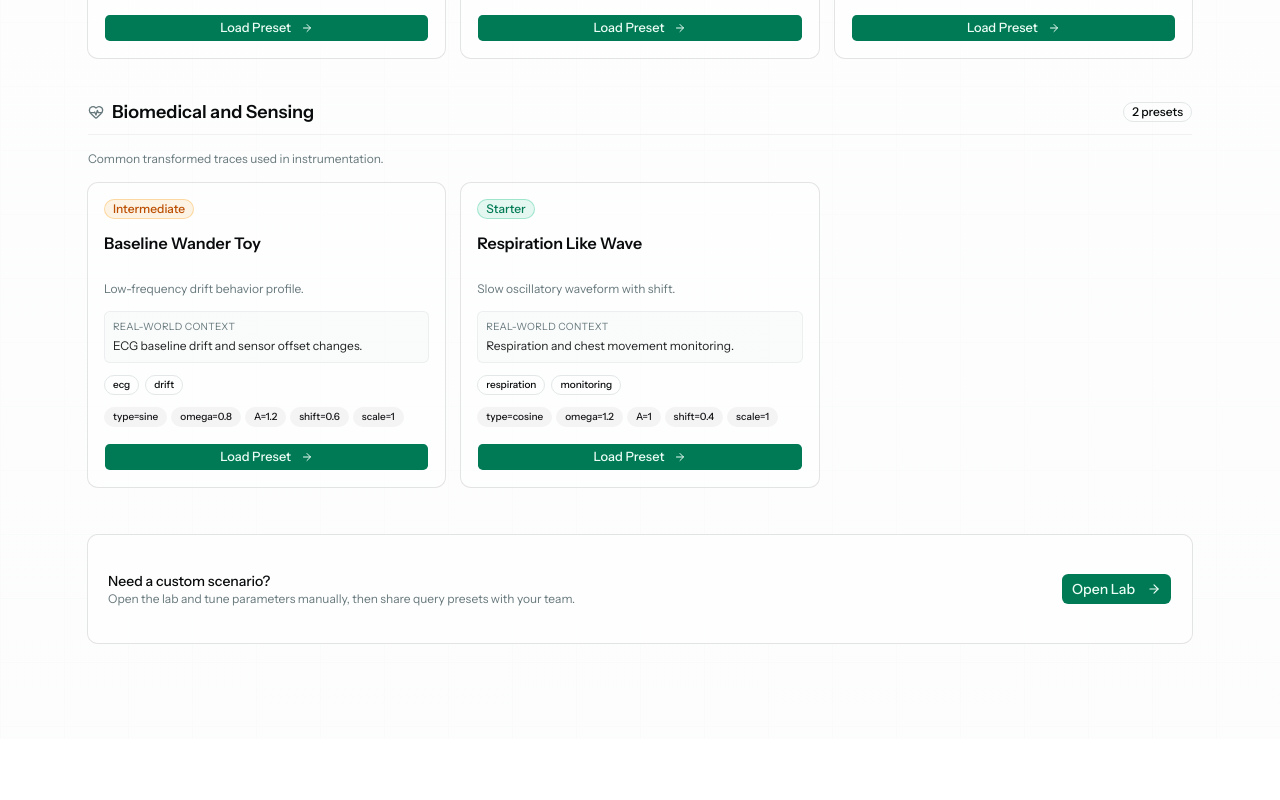
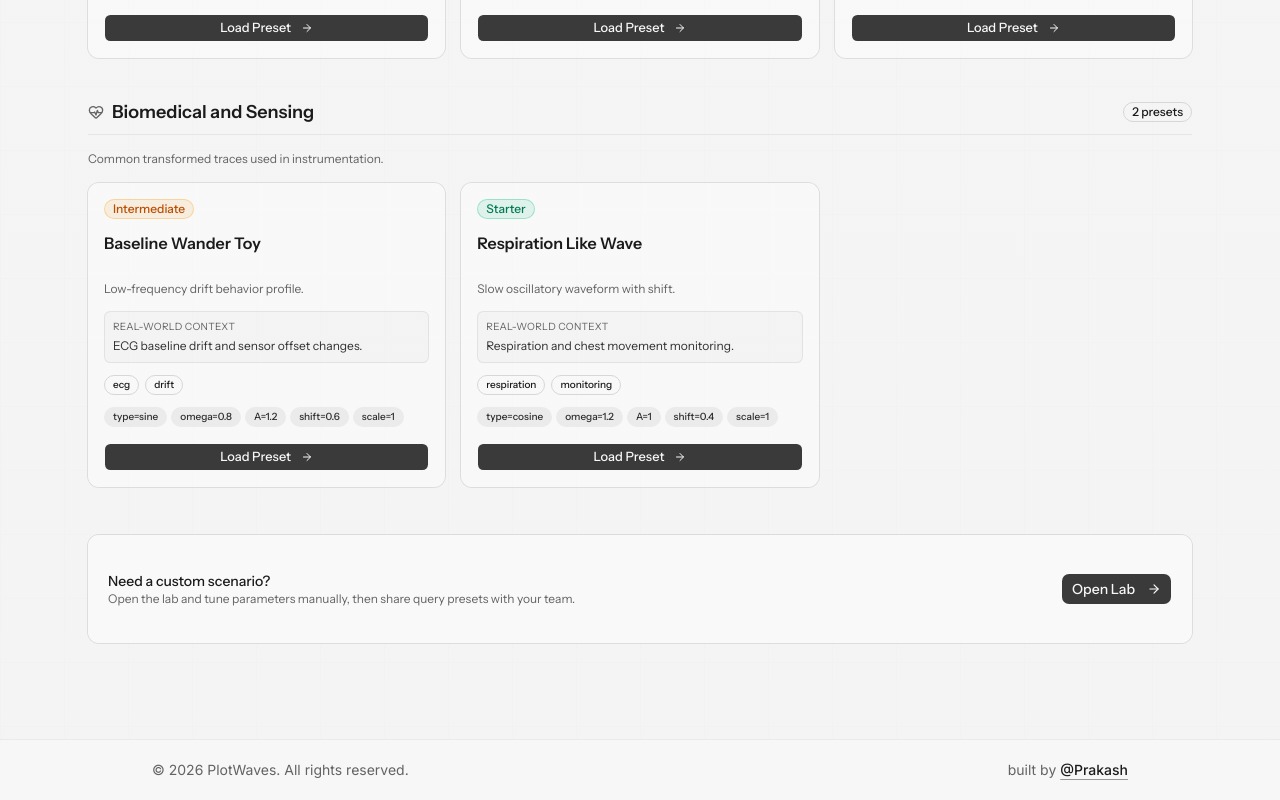
Before and after one commit to Prakash1185/PlotWaves, a Next.js app: page /presets in a window 1280 px wide. Shown: the part 4586-5386 px from the top of the page. Before the commit the page ends 5325 px from the top, so only its background shows below. Built offline with nearby package versions, Linux system fonts and the light colour scheme.

Commit message:
homepage updated

```diff
--- a/app/globals.css
+++ b/app/globals.css
@@ -48,72 +48,99 @@
 }
 
 :root {
-    --background: oklch(1 0 0);
-    --foreground: oklch(0.148 0.004 228.8);
-    --card: oklch(1 0 0);
-    --card-foreground: oklch(0.148 0.004 228.8);
-    --popover: oklch(1 0 0);
-    --popover-foreground: oklch(0.148 0.004 228.8);
-    --primary: oklch(0.508 0.118 165.612);
-    --primary-foreground: oklch(0.979 0.021 166.113);
-    --secondary: oklch(0.967 0.001 286.375);
-    --secondary-foreground: oklch(0.21 0.006 285.885);
-    --muted: oklch(0.963 0.002 197.1);
-    --muted-foreground: oklch(0.56 0.021 213.5);
-    --accent: oklch(0.963 0.002 197.1);
-    --accent-foreground: oklch(0.218 0.008 223.9);
-    --destructive: oklch(0.577 0.245 27.325);
-    --border: oklch(0.925 0.005 214.3);
-    --input: oklch(0.925 0.005 214.3);
-    --ring: oklch(0.723 0.014 214.4);
-    --chart-1: oklch(0.845 0.143 164.978);
-    --chart-2: oklch(0.696 0.17 162.48);
-    --chart-3: oklch(0.596 0.145 163.225);
-    --chart-4: oklch(0.508 0.118 165.612);
-    --chart-5: oklch(0.432 0.095 166.913);
-    --radius: 0.45rem;
-    --sidebar: oklch(0.987 0.002 197.1);
-    --sidebar-foreground: oklch(0.148 0.004 228.8);
-    --sidebar-primary: oklch(0.596 0.145 163.225);
-    --sidebar-primary-foreground: oklch(0.979 0.021 166.113);
-    --sidebar-accent: oklch(0.963 0.002 197.1);
-    --sidebar-accent-foreground: oklch(0.218 0.008 223.9);
-    --sidebar-border: oklch(0.925 0.005 214.3);
-    --sidebar-ring: oklch(0.723 0.014 214.4);
+  --background: oklch(0.975 0 0);
+  --foreground: oklch(0.22 0 0);
+
+  --card: oklch(0.995 0 0);
+  --card-foreground: oklch(0.22 0 0);
+
+  --popover: oklch(0.995 0 0);
+  --popover-foreground: oklch(0.22 0 0);
+
+  --primary: oklch(0.35 0 0);
+  --primary-foreground: oklch(0.98 0 0);
+
+  --secondary: oklch(0.94 0 0);
+  --secondary-foreground: oklch(0.3 0 0);
+
+  --muted: oklch(0.93 0 0);
+  --muted-foreground: oklch(0.5 0 0);
+
+  --accent: oklch(0.93 0 0);
+  --accent-foreground: oklch(0.25 0 0);
+
+  --destructive: oklch(0.55 0 0);
+
+  --border: oklch(0.88 0 0);
+  --input: oklch(0.9 0 0);
+  --ring: oklch(0.6 0 0);
+
+  --chart-1: oklch(0.72 0.12 150); /* soft green */
+  --chart-2: oklch(0.68 0.18 25); /* ⭐ primary (warm orange/red) */
+  --chart-3: oklch(0.7 0.16 300); /* magenta */
+  --chart-4: oklch(0.65 0.14 260); /* violet */
+  --chart-5: oklch(0.6 0.12 80); /* muted yellow-green */
+
+  --radius: 0.5rem;
+
+  --sidebar: oklch(0.965 0 0);
+  --sidebar-foreground: oklch(0.22 0 0);
+
+  --sidebar-primary: oklch(0.35 0 0);
+  --sidebar-primary-foreground: oklch(0.98 0 0);
+
+  --sidebar-accent: oklch(0.93 0 0);
+  --sidebar-accent-foreground: oklch(0.25 0 0);
+
+  --sidebar-border: oklch(0.88 0 0);
+  --sidebar-ring: oklch(0.6 0 0);
 }
 
 .dark {
-    --background: oklch(0.148 0.004 228.8);
-    --foreground: oklch(0.987 0.002 197.1);
-    --card: oklch(0.218 0.008 223.9);
-    --card-foreground: oklch(0.987 0.002 197.1);
-    --popover: oklch(0.218 0.008 223.9);
-    --popover-foreground: oklch(0.987 0.002 197.1);
-    --primary: oklch(0.432 0.095 166.913);
-    --primary-foreground: oklch(0.979 0.021 166.113);
-    --secondary: oklch(0.274 0.006 286.033);
-    --secondary-foreground: oklch(0.985 0 0);
-    --muted: oklch(0.275 0.011 216.9);
-    --muted-foreground: oklch(0.723 0.014 214.4);
-    --accent: oklch(0.275 0.011 216.9);
-    --accent-foreground: oklch(0.987 0.002 197.1);
-    --destructive: oklch(0.704 0.191 22.216);
-    --border: oklch(1 0 0 / 10%);
-    --input: oklch(1 0 0 / 15%);
-    --ring: oklch(0.56 0.021 213.5);
-    --chart-1: oklch(0.845 0.143 164.978);
-    --chart-2: oklch(0.696 0.17 162.48);
-    --chart-3: oklch(0.596 0.145 163.225);
-    --chart-4: oklch(0.508 0.118 165.612);
-    --chart-5: oklch(0.432 0.095 166.913);
-    --sidebar: oklch(0.218 0.008 223.9);
-    --sidebar-foreground: oklch(0.987 0.002 197.1);
-    --sidebar-primary: oklch(0.696 0.17 162.48);
-    --sidebar-primary-foreground: oklch(0.262 0.051 172.552);
-    --sidebar-accent: oklch(0.275 0.011 216.9);
-    --sidebar-accent-foreground: oklch(0.987 0.002 197.1);
-    --sidebar-border: oklch(1 0 0 / 10%);
-    --sidebar-ring: oklch(0.56 0.021 213.5);
+  --background: oklch(0.17 0 0);
+  --foreground: oklch(0.92 0 0);
+
+  --card: oklch(0.22 0 0);
+  --card-foreground: oklch(0.92 0 0);
+
+  --popover: oklch(0.22 0 0);
+  --popover-foreground: oklch(0.92 0 0);
+
+  --primary: oklch(0.75 0 0);
+  --primary-foreground: oklch(0.15 0 0);
+
+  --secondary: oklch(0.26 0 0);
+  --secondary-foreground: oklch(0.85 0 0);
+
+  --muted: oklch(0.26 0 0);
+  --muted-foreground: oklch(0.65 0 0);
+
+  --accent: oklch(0.28 0 0);
+  --accent-foreground: oklch(0.92 0 0);
+
+  --destructive: oklch(0.65 0 0);
+
+  --border: oklch(0.3 0 0);
+  --input: oklch(0.32 0 0);
+  --ring: oklch(0.55 0 0);
+
+  --chart-1: oklch(0.72 0.12 150); /* soft green */
+  --chart-2: oklch(0.68 0.18 25); /* ⭐ primary (warm orange/red) */
+  --chart-3: oklch(0.7 0.16 300); /* magenta */
+  --chart-4: oklch(0.65 0.14 260); /* violet */
+  --chart-5: oklch(0.6 0.12 80); /* muted yellow-green */
+
+  --sidebar: oklch(0.21 0 0);
+  --sidebar-foreground: oklch(0.92 0 0);
+
+  --sidebar-primary: oklch(0.75 0 0);
+  --sidebar-primary-foreground: oklch(0.15 0 0);
+
+  --sidebar-accent: oklch(0.28 0 0);
+  --sidebar-accent-foreground: oklch(0.92 0 0);
+
+  --sidebar-border: oklch(0.3 0 0);
+  --sidebar-ring: oklch(0.55 0 0);
 }
 
 @layer base {
@@ -127,3 +154,13 @@
     @apply font-sans;
   }
 }
+
+.inter {
+  font-family: "Inter", sans-serif;
+}
+.jet {
+  font-family: "JetBrains Mono", monospace;
+}
+.space {
+  font-family: "Space Grotesk", sans-serif;
+}
--- a/app/layout.tsx
+++ b/app/layout.tsx
@@ -1,10 +1,17 @@
-import { Geist_Mono, Instrument_Sans } from "next/font/google"
+import {
+  Geist_Mono,
+  Instrument_Sans,
+  Inter,
+  Space_Grotesk,
+  JetBrains_Mono,
+} from "next/font/google"
 
 import "./globals.css"
 import { ThemeProvider } from "@/components/theme-provider"
 import { cn } from "@/lib/utils"
 import { AppToaster } from "@/components/app-toaster"
 import { TooltipProvider } from "@/components/ui/tooltip"
+import { Footer } from "@/components/footer"
 
 const instrumentSans = Instrument_Sans({
   subsets: ["latin"],
@@ -16,6 +23,21 @@ const fontMono = Geist_Mono({
   variable: "--font-mono",
 })
 
+const inter = Inter({
+  subsets: ["latin"],
+  variable: "--font-inter",
+})
+
+const spaceGrotesk = Space_Grotesk({
+  subsets: ["latin"],
+  variable: "--font-space-grotesk",
+})
+
+const jetBrainsMono = JetBrains_Mono({
+  subsets: ["latin"],
+  variable: "--font-jetbrains-mono",
+})
+
 export default function RootLayout({
   children,
 }: Readonly<{
@@ -25,12 +47,19 @@ export default function RootLayout({
     <html
       lang="en"
       suppressHydrationWarning
-      className={cn("antialiased", fontMono.variable, "font-sans", instrumentSans.variable)}
+      className={cn(
+        "font-sans antialiased",
+        fontMono.variable,
+        instrumentSans.variable,
+        inter.variable,
+        spaceGrotesk.variable,
+        jetBrainsMono.variable
+      )}
     >
       <body className="min-h-screen bg-background text-foreground">
-        <ThemeProvider>
+        <ThemeProvider defaultTheme="system">
           <AppToaster />
-          <TooltipProvider>{children}</TooltipProvider>
+          <TooltipProvider>{children}<Footer/></TooltipProvider>
         </ThemeProvider>
       </body>
     </html>
--- a/components/app-toaster.tsx
+++ b/components/app-toaster.tsx
@@ -3,5 +3,5 @@
 import { Toaster } from "@/components/ui/sonner"
 
 export function AppToaster() {
-  return <Toaster richColors closeButton position="top-right" />
+  return <Toaster richColors closeButton position="bottom-right" />
 }
--- /dev/null
+++ b/components/footer.tsx
@@ -0,0 +1,31 @@
+import { GithubIcon, TwitterIcon } from "@hugeicons/core-free-icons"
+import { HugeiconsIcon } from "@hugeicons/react"
+import Link from "next/link"
+
+
+export function Footer() {
+  return (
+    <footer className="border-t border-border/40 bg-background/95 backdrop-blur supports-[backdrop-filter]:bg-background/60">
+      <div className="mx-auto max-w-5xl px-6 py-5">
+
+
+        <div className="flex flex-col items-center justify-between text-sm gap-4   text-muted-foreground md:flex-row">
+          <p className="inter">
+            &copy; {new Date().getFullYear()} PlotWaves. All rights reserved.
+          </p>
+          <p className="inter">
+            built by{" "}
+            <Link
+              href="https://github.com/Prakash1185"
+              target="_blank"
+              rel="noreferrer"
+              className="font-medium text-foreground underline decoration-primary/50 underline-offset-4 transition-colors hover:decoration-primary"
+            >
+              @Prakash
+            </Link>
+          </p>
+        </div>
+      </div>
+    </footer>
+  )
+}
--- a/components/home/home-content.tsx
+++ b/components/home/home-content.tsx
@@ -4,7 +4,6 @@ import Link from "next/link"
 import { motion } from "framer-motion"
 import {
   ArrowRight,
-  Atom,
   BarChart3,
   BookOpen,
   ChartLine,
@@ -21,106 +20,113 @@ import { Button } from "@/components/ui/button"
 import { Card, CardContent } from "@/components/ui/card"
 import { Badge } from "@/components/ui/badge"
 import { Separator } from "@/components/ui/separator"
+import { HugeiconsIcon } from "@hugeicons/react"
+import { GithubIcon } from "@hugeicons/core-free-icons"
+import { Footer } from "@/components/footer"
 
 const features = [
   {
     icon: Zap,
     title: "Signal Generator",
-    description: "Generate sine, cosine, step, ramp, exponential, and square wave signals with tunable parameters.",
+    description:
+      "Generate sine, cosine, step, ramp, exponential, and square wave signals with tunable parameters.",
   },
   {
     icon: Layers,
     title: "Transformation Engine",
-    description: "Apply time shift, scaling, reversal, and amplitude scaling — all composed into y(t) = A·x(a(t − t₀)).",
+    description:
+      "Apply time shift, scaling, reversal, and amplitude scaling — all composed into y(t) = A·x(a(t − t₀)).",
   },
   {
     icon: ChartLine,
     title: "Dual Visualization",
-    description: "View original and transformed signals side-by-side or overlaid on a single chart with export support.",
+    description:
+      "View original and transformed signals side-by-side or overlaid on a single chart with export support.",
   },
   {
     icon: Code2,
     title: "Live Equation",
-    description: "See the mathematical equation update in real-time. Write your own y(t) in manual mode.",
+    description:
+      "See the mathematical equation update in real-time. Write your own y(t) in manual mode.",
   },
   {
     icon: BookOpen,
     title: "Concept Insights",
-    description: "Rule-based explanations describe what each parameter change means — building intuition, not memorization.",
+    description:
+      "Rule-based explanations describe what each parameter change means — building intuition, not memorization.",
   },
   {
     icon: BarChart3,
     title: "Signal Analysis",
-    description: "Compute RMS, energy, peak-to-peak, zero crossings, period detection, and frequency spectrum in real-time.",
+    description:
+      "Compute RMS, energy, peak-to-peak, zero crossings, period detection, and frequency spectrum in real-time.",
   },
   {
     icon: GitBranch,
     title: "Even/Odd Decomposition",
-    description: "Split any signal into its even and odd components and visualize them separately.",
+    description:
+      "Split any signal into its even and odd components and visualize them separately.",
   },
   {
     icon: Sparkles,
     title: "Convolution Preview",
-    description: "Convolve your signal with a causal exponential impulse response and see the output live.",
+    description:
+      "Convolve your signal with a causal exponential impulse response and see the output live.",
   },
 ]
 
-const container = {
-  hidden: { opacity: 0 },
-  show: {
-    opacity: 1,
-    transition: {
-      staggerChildren: 0.05,
-      delayChildren: 0.15,
-    },
-  },
-}
+// --- SUB-COMPONENTS ---
 
-const fadeUp = {
-  hidden: { opacity: 0, y: 14 },
-  show: { opacity: 1, y: 0, transition: { duration: 0.35, ease: [0, 0, 0.2, 1] as const } },
-}
-
-export function HomeContent() {
+function HomeHeader() {
   return (
-    <main className="relative min-h-screen overflow-hidden">
-      {/* Animated waveform background */}
-      <AnimatedWaveform />
-
-      {/* Gradient overlays */}
-      <div className="pointer-events-none absolute inset-0 bg-[radial-gradient(70%_50%_at_25%_15%,oklch(0.72_0.19_195/0.08),transparent),radial-gradient(60%_60%_at_75%_10%,oklch(0.68_0.19_25/0.06),transparent)]" />
-      <div className="pointer-events-none absolute inset-0 bg-[radial-gradient(50%_40%_at_50%_90%,oklch(0.65_0.15_260/0.05),transparent)]" />
-
-      <div className="relative mx-auto flex min-h-screen w-full max-w-5xl flex-col px-6 py-6">
-        {/* Header */}
+    <div className="fixed top-4 right-0 left-0 z-50 flex justify-center px-6">
       <motion.header
         initial={{ opacity: 0, y: -8 }}
         animate={{ opacity: 1, y: 0 }}
         transition={{ duration: 0.4 }}
-          className="flex items-center justify-between"
+        className="flex w-full max-w-5xl items-center justify-between rounded-xl  px-4 py-3 bg-background/40 backdrop-blur-xl border border-border/50 shadow-lg shadow-black/5 dark:shadow-black/30"
       >
-          <div className="flex items-center gap-2">
-            <Atom className="size-5 text-primary" />
-            <span className="text-sm font-semibold tracking-tight">ECE Simulations</span>
-            <Badge variant="outline" className="text-[10px]">V1</Badge>
+        <span className="text-lg font-bold tracking-tight sm:text-xl md:text-2xl">
+          PlotWaves
+        </span>
+        <div className="flex items-center gap-3">
+          <Button
+            variant="ghost"
+            size="icon"
+            asChild
+            className="text-muted-foreground transition-colors hover:text-foreground"
+          >
+            <Link href="/" target="_blank" rel="noreferrer">
+              <HugeiconsIcon icon={GithubIcon} className="size-5" />
+              <span className="sr-only">GitHub</span>
+            </Link>
+          </Button>
+          <ThemeToggle />
         </div>
-          <ThemeToggle />
       </motion.header>
+    </div>
+  )
+}
 
-        {/* Hero */}
-        <section className="flex flex-1 flex-col items-center justify-center py-16 text-center sm:py-24">
+function HeroSection() {
+  return (
+    <section className="mt-10 flex flex-1 flex-col items-center justify-center py-20 text-center sm:py-32">
       <motion.div
         initial={{ opacity: 0, scale: 0.96 }}
         animate={{ opacity: 1, scale: 1 }}
         transition={{ duration: 0.5, ease: [0, 0, 0.2, 1] }}
-            className="max-w-2xl space-y-6"
+        className="max-w-4xl space-y-8 md:space-y-6"
       >
         <motion.div
           initial={{ opacity: 0, y: 8 }}
           animate={{ opacity: 1, y: 0 }}
           transition={{ delay: 0.1, duration: 0.3 }}
         >
-              <Badge variant="secondary" className="text-xs">
+          <Badge
+            variant="secondary"
+            className="space border border-primary/50 px-4 py-3.5 text-sm font-medium"
+          >
+            <Sparkles className="mr-2 size-3.5" />
             Signals & Systems Learning Lab
           </Badge>
         </motion.div>
@@ -129,10 +135,10 @@ export function HomeContent() {
           initial={{ opacity: 0, y: 12 }}
           animate={{ opacity: 1, y: 0 }}
           transition={{ delay: 0.15, duration: 0.4 }}
-              className="text-3xl font-bold tracking-tight sm:text-4xl lg:text-5xl"
+          className="text-4xl font-semibold tracking-tight sm:text-5xl lg:text-7xl lg:leading-[1.1] xl:text-[5rem]"
         >
           Build intuition through{" "}
-              <span className="bg-gradient-to-r from-primary via-chart-2 to-chart-1 bg-clip-text text-transparent">
+          <span className="bg-gradient-to-r from-chart-2 via-chart-3 to-chart-1 bg-clip-text text-transparent">
             live transformations
           </span>
         </motion.h1>
@@ -141,76 +147,88 @@ export function HomeContent() {
           initial={{ opacity: 0, y: 8 }}
           animate={{ opacity: 1, y: 0 }}
           transition={{ delay: 0.25, duration: 0.4 }}
-              className="mx-auto max-w-lg text-sm leading-relaxed text-muted-foreground sm:text-base"
+          className="inter mx-auto max-w-xl text-base leading-relaxed text-muted-foreground sm:text-lg"
         >
           Generate signals, apply transformations, analyze frequency spectra,
-              and see the math come alive. Designed for ECE students and anyone
-              curious about how signals work.
+          and see the math come alive. Designed for anyone curious about how
+          signals work.
         </motion.p>
 
         <motion.div
           initial={{ opacity: 0, y: 8 }}
           animate={{ opacity: 1, y: 0 }}
           transition={{ delay: 0.35, duration: 0.4 }}
-              className="flex flex-col items-center gap-3 sm:flex-row sm:justify-center"
+          className="inter flex flex-col items-center gap-4 sm:flex-row sm:justify-center"
         >
-              <Button asChild size="lg" className="gap-2 shadow-md shadow-primary/20">
+          <Button
+            asChild
+            size="lg"
+            className="gap-2 px-6 py-5 shadow-lg shadow-primary/20 "
+          >
             <Link href="/lab">
               Open Lab
               <ArrowRight className="size-4" />
             </Link>
           </Button>
-              <Button asChild variant="outline" size="lg">
-                <Link href="/presets">
-                  Browse Presets
-                </Link>
+          <Button asChild variant="outline" size="lg" className="px-6 py-5">
+            <Link href="/presets">Browse Presets</Link>
           </Button>
         </motion.div>
-
-            <motion.p
-              initial={{ opacity: 0 }}
-              animate={{ opacity: 1 }}
-              transition={{ delay: 0.5, duration: 0.4 }}
-              className="font-mono text-xs text-muted-foreground/30"
-            >
-              y(t) = A_out · x( a · (t − t₀) )
-            </motion.p>
       </motion.div>
     </section>
+  )
+}
 
-        {/* Features */}
+function FeatureSection() {
+  const container = {
+    hidden: { opacity: 0 },
+    show: {
+      opacity: 1,
+      transition: { staggerChildren: 0.05, delayChildren: 0.15 },
+    },
+  }
+
+  const fadeUp = {
+    hidden: { opacity: 0, y: 14 },
+    show: {
+      opacity: 1,
+      y: 0,
+      transition: { duration: 0.35, ease: [0, 0, 0.2, 1] as const },
+    },
+  }
+
+  return (
     <motion.section
       variants={container}
       initial="hidden"
       whileInView="show"
       viewport={{ once: true, amount: 0.15 }}
-          className="pb-16"
+      className="pt-12 pb-24"
     >
-          <motion.h2
-            variants={fadeUp}
-            className="mb-2 text-center text-lg font-semibold tracking-tight sm:text-xl"
-          >
+      <motion.div variants={fadeUp} className="mb-12 space-y-4 text-center">
+        <h2 className="text-2xl font-bold tracking-tight sm:text-4xl">
           Everything you need for signal exploration
-          </motion.h2>
-          <motion.p
-            variants={fadeUp}
-            className="mx-auto mb-8 max-w-md text-center text-xs text-muted-foreground sm:text-sm"
-          >
-            From basic signal generation to frequency analysis — a complete toolkit in your browser.
-          </motion.p>
+        </h2>
+        <p className="inter mx-auto max-w-2xl text-base text-muted-foreground">
+          From basic signal generation to frequency analysis — a complete
+          toolkit running entirely in your browser.
+        </p>
+      </motion.div>
 
-          <div className="grid gap-3 sm:grid-cols-2 lg:grid-cols-4">
+      <div className="grid gap-4 sm:grid-cols-2 lg:grid-cols-4">
         {features.map((feature) => (
           <motion.div key={feature.title} variants={fadeUp}>
-                <Card className="group h-full border-border/50 bg-card/60 backdrop-blur-sm transition-all duration-200 hover:border-border/80 hover:bg-card/85 hover:shadow-sm">
-                  <CardContent className="flex flex-col gap-2 pt-5">
-                    <div className="flex items-center gap-2">
-                      <div className="rounded-md bg-primary/10 p-1.5 transition-colors group-hover:bg-primary/15">
-                        <feature.icon className="size-3.5 text-primary" />
+            <Card className="group h-full border-border/40 bg-card/40 backdrop-blur-md transition-all duration-300 hover:border-primary/30 hover:bg-card/80 hover:shadow-xl hover:shadow-primary/5">
+              <CardContent className="flex flex-col gap-3 pt-2">
+                <div className="mb-2 flex items-center gap-3">
+                  <div className="rounded bg-[oklch(0.68_0.18_25/0.1)] text-[oklch(0.68_0.18_25)] p-2.5 ring-1 ring-primary/20 transition-colors group-hover:bg-primary/20">
+                    <feature.icon className="size-5 text-primary" />
                   </div>
-                      <p className="text-sm font-medium">{feature.title}</p>
+                  <h3 className="inter text-base font-semibold">
+                    {feature.title}
+                  </h3>
                 </div>
-                    <p className="text-[11px] leading-relaxed text-muted-foreground">
+                <p className="space text-sm leading-relaxed text-muted-foreground">
                   {feature.description}
                 </p>
               </CardContent>
@@ -219,26 +237,32 @@ export function HomeContent() {
         ))}
       </div>
     </motion.section>
+  )
+}
 
-        {/* Quick start section */}
+function CtaSection() {
+  return (
     <motion.section
       initial={{ opacity: 0, y: 12 }}
       whileInView={{ opacity: 1, y: 0 }}
       viewport={{ once: true }}
       transition={{ duration: 0.4 }}
-          className="pb-12"
+      className="pb-20"
     >
-          <Card className="border-border/50 bg-card/60 backdrop-blur-sm">
-            <CardContent className="flex flex-col items-center gap-4 py-8 text-center sm:flex-row sm:text-left">
-              <div className="flex-1 space-y-2">
-                <p className="text-base font-semibold">Ready to explore?</p>
-                <p className="text-xs text-muted-foreground sm:text-sm">
+      <Card className="overflow-hidden border-border/50 bg-gradient-to-br from-card/60 to-muted/30 backdrop-blur-xl">
+        <CardContent className="flex flex-col items-center justify-between gap-8 py-5 md:flex-row md:px-12">
+          <div className="space-y-3 text-center md:max-w-xl md:text-left">
+            <h3 className="text-2xl font-bold">Ready to explore?</h3>
+            <p className="space text-base text-muted-foreground">
               No setup needed. Open the lab, pick a signal, tweak parameters,
-                  and watch the graphs update instantly. Every control is documented
-                  with tooltips.
+              and watch the graphs update instantly.
             </p>
           </div>
-              <Button asChild size="lg" className="shrink-0 gap-2 shadow-md shadow-primary/20">
+          <Button
+            asChild
+            size="lg"
+            className="inter shrink-0 gap-2 shadow-lg shadow-primary/20"
+          >
             <Link href="/lab">
               Launch Lab
               <ArrowRight className="size-4" />
@@ -247,12 +271,26 @@ export function HomeContent() {
         </CardContent>
       </Card>
     </motion.section>
+  )
+}
 
-        {/* Footer */}
-        <Separator className="opacity-30" />
-        <footer className="py-4 text-center text-xs text-muted-foreground/50">
-          ECE Signal Systems Lab — Built for learning · V1
-        </footer>
+// --- MAIN EXPORT ---
+
+export function HomeContent() {
+  return (
+    <main className="relative min-h-screen overflow-hidden selection:bg-primary/20">
+      {/* Animated waveform background */}
+      <AnimatedWaveform />
+
+      {/* Modern Gradient Overlays */}
+      <div className="pointer-events-none absolute inset-0 bg-[radial-gradient(ellipse_80%_50%_at_50%_-20%,oklch(0.68_0.18_25/0.12),transparent)]" />
+      <div className="pointer-events-none absolute inset-0 bg-[radial-gradient(ellipse_60%_60%_at_100%_100%,oklch(0.70_0.16_300/0.08),transparent)]" />
+
+      <div className="relative mx-auto min-h-screen w-full max-w-6xl px-6">
+        <HomeHeader />
+        <HeroSection />
+        <FeatureSection />
+        <CtaSection />
       </div>
     </main>
   )
```
Also changed, not shown: components/home/animated-waveform.tsx (+27 -6 lines). Lines whose indentation alone changed are shown as unchanged.
